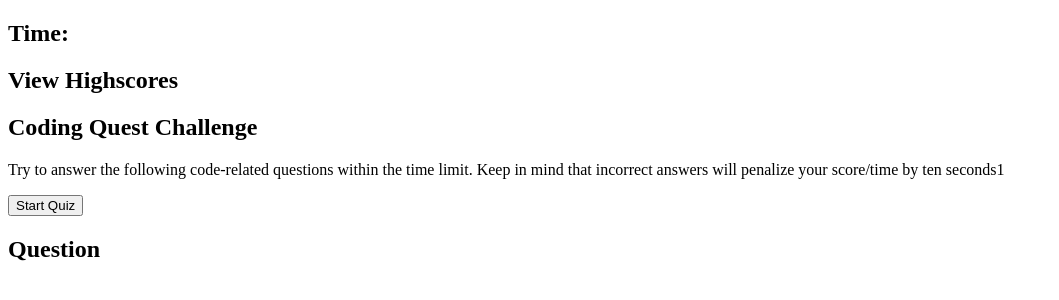
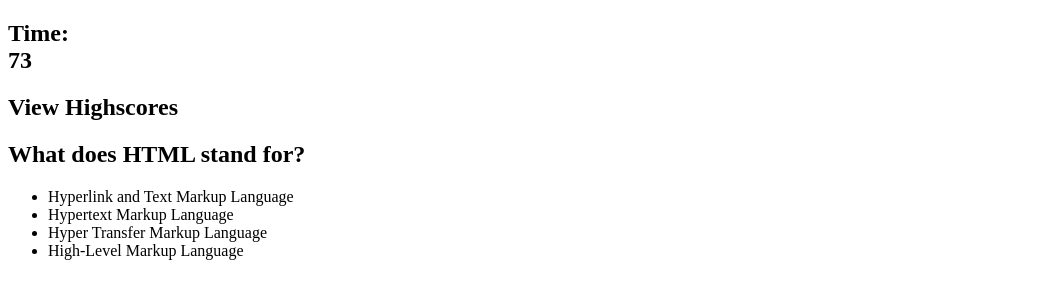
Before and after one commit to kathatbat/code-quiz, a plain HTML site: page index.html in a window 1280 px wide. Both pictures are taken after a click on the button "Start Quiz". Shown: the whole page, without its empty margins (0-1059 px from the left). Drawn offline with Linux system fonts and the light colour scheme.

Commit message:
updates js

```diff
--- a/assets/script.js
+++ b/assets/script.js
@@ -1,93 +1,96 @@
-var  startPage = document.querySelector("start-page");
-var  startButton = document.querySelector("start-button");
+var  startPage = document.querySelector("#start-page");
+var  startButton = document.querySelector("#start-button");
 
-var questionPage = document.querySelector("question-page");
-var questionDisplay = document.querySelector("question");
-var choicesDisplay = document.querySelector("choices");
-var feedbackDisplay =  document.querySelector("feedback");
+var questionPage = document.querySelector("#question-page");
+var questionDisplay = document.querySelector("#question");
+var choicesDisplay = document.querySelector("#choices");
+var feedbackDisplay =  document.querySelector("#feedback");
 
 var currentQuestion = 0;
+var timer;
+var currentTime = 40;
+var timeElement = document.querySelector('#time');
 
 var quizQuestions = [
     {
-        q : "What HTML stand for?",
+        q : "What does HTML stand for?",
         a : ["Hyperlink and Text Markup Language", "Hypertext Markup Language", "Hyper Transfer Markup Language","High-Level Markup Language"],
         correctA : "Hypertext Markup Language"
     },
 
     {
-        q : "",
-        a : ["", "", "",""],
-        correctA : ""
+        q : "What does CSS stand for?",
+        a : ["Color Scheme Starter", "Central Styling Sheet", "Cascading Style Sheet","Cascading Shield Sorts"],
+        correctA : "Cascading Style Sheet"
     },
 
     {
-        q : "",
-        a : ["", "", "",""],
-        correctA : ""
+        q : "Which ancient civilization worshipped cats?",
+        a : ["Egyptians", "China", "Mesopotamia","They worshipped dogs."],
+        correctA : "Egyptians"
     },
 
     {
-        q : "",
-        a : ["", "", "",""],
-        correctA : ""
+        q : "What percentage of their lives do cats sleep?",
+        a : ["50%", "20%", "80%","70%"],
+        correctA : "70%"
     },
 
     {
-        q : "",
-        a : ["", "", "",""],
-        correctA : ""
+        q : "Cats walk like?",
+        a : ["Elephants", "Camels and Giraffes", "Gazzeles","Penguins"],
+        correctA : "Camels and Giraffes"
     },
 
     {
-        q : "",
-        a : ["", "", "",""],
-        correctA : ""
+        q : "Who invented the cat door?",
+        a : ["Issac Newton", "Benjamin Franklin", "Einstein","Ur mom"],
+        correctA : "Issac Newton"
     },
 
     {
-        q : "",
-        a : ["", "", "",""],
-        correctA : ""
+        q : "A house cat can reach up to what speed?",
+        a : ["50 mph", "20 mph", "40 mph","30 mph"],
+        correctA : "30 mph"
     },
 ];
 
 questionPage.style.display = 'none';
 
 function displayQuestions(){
-    questionDisplay.textContent = questions[currentQuestion].question;
+    questionDisplay.textContent = quizQuestions[currentQuestion].q;
     choicesDisplay.innerHTML = "";
 
-    for (i = 0; i < questions[currentQuestion].choices.length; i++){
+    for (i = 0; i < quizQuestions[currentQuestion].a.length; i++){
         var listItem = document. createElement("li");
         choicesDisplay.appendChild(listItem);
-        listItem.textContent = questions[currentQuestion].choices[i];
+        listItem.textContent = quizQuestions[currentQuestion].a[i];
     }
 }
 
 startButton.addEventListener('click', function () {
     currentQuestion = 0;
     currentTime = 75;
-    loadQuestion();
+    displayQuestions();
     startPage.style.display = 'none';
-    viewHighscore.style.display = 'none';
+    // viewHighscore.style.display = 'none';
     timeElement.style.display = 'block';
     questionPage.style.display = 'block';
 
-    timeDisplay.textContent = currentTime;
+    timeElement.textContent = currentTime;
 
     timer = setInterval(function () {
         currentTime--;
 
         if(currentTime <= 0) {
             questionPage.style.display = 'none';
-            endPage.style.display = 'block';
+            // endPage.style.display = 'block';
             clearInterval(timer);
-            currentTime = 0;
-            scoreDisplay.textContent = currentTime;
+            // currentTime = 0;
+            // scoreDisplay.textContent = currentTime;
         }
 
-        timeDisplay.textContent = currentTime;
+        timeElement.textContent = currentTime;
     }, 1000)
 });
 
@@ -98,7 +101,8 @@ choicesDisplay.addEventListener('click', function (event) {
     }
 
     var userChoice = event.target;
-    if (userChoice.textContent === questions[currentQuestion].correctAnswer) {
+    console.log(userChoice.textContent, quizQuestions[currentQuestion].correctA);
+    if (userChoice.textContent === quizQuestions[currentQuestion].correctA) {
         feedbackDisplay.textContent = "Correct!";
         feedbackDisplay.style.color = "#99ffc7";
     }
@@ -112,7 +116,7 @@ choicesDisplay.addEventListener('click', function (event) {
         feedbackDisplay.textContent = "";
         currentQuestion++;
 
-        if (currentQuestion == questions.length) {
+        if (currentQuestion == quizQuestions.length) {
             timeElement.style.display = 'none';
             questionPage.style.display = 'none';
             endPage.style.display = 'block';
@@ -120,11 +124,11 @@ choicesDisplay.addEventListener('click', function (event) {
             scoreDisplay.textContent = currentTime;
         }
         else {
-            loadQuestion();
+            displayQuestions();
         }
     }, 1000)
 });
 
-mainButton.addEventListener('click', function(){
-    startPage.style.display = "block";
-})
+// mainButton.addEventListener('click', function(){
+//     startPage.style.display = "block";
+// })
--- a/index.html
+++ b/index.html
@@ -5,8 +5,6 @@
     <meta name="viewport" content="width=device-width, initial-scale=1.0">
     <title>Document</title>
     <link rel="stylesheet" href="./assets/style.css" />
-    <script src="./assets/script.js"></script>
-    <script> src="script.js"</script>
 </head>
 <body>
     <div class="container">
@@ -26,9 +24,9 @@
         <h1 id="question">Question</h1>
         <ul id="choices"></ul>
         <p id="feedback"></p>
-    </section
+    </section>
 
-
+<script src="./assets/script.js"></script>
     <!-- Need to add end page -->
     <!--Need to add high score page-->
 </body>
```
